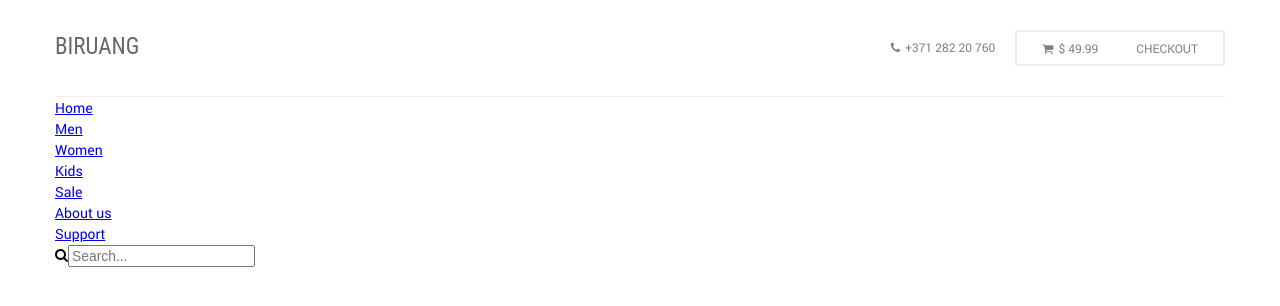
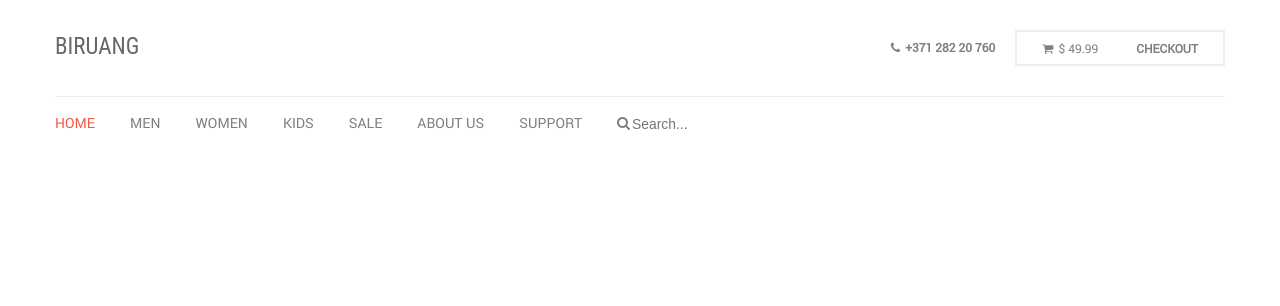
Before and after one commit to AndriiSavchuk/online-store, a website: page app/index.html in a window 1280 px wide. Drawn offline with Linux system fonts and the light colour scheme.

Commit message:
Added header

```diff
--- a/app/index.html
+++ b/app/index.html
@@ -44,9 +44,9 @@
 					</div>
 				</div>
 
-				<div class="header-bottom">
+				<div class="header-bottom clearfix">
                 <nav>
-                    <ul>
+                    <ul class="menu">
                         <li><a href="#"><span>Home</span></a></li>
                         <li><a href="#">Men</a></li>
                         <li><a href="#">Women</a></li>
--- a/app/sass/style.sass
+++ b/app/sass/style.sass
@@ -71,6 +71,7 @@ body textarea:required:valid
 		.header-phone
 			float: left
 			padding-top: 8px
+			font-weight: bold
 
 
 		.header-basket
@@ -84,9 +85,46 @@ body textarea:required:valid
 				text-transform: uppercase
 				color: $text-color
 				padding-left: 35px
+				font-weight: bold
 
 
 .header-bottom
+	padding: 15px 0
+
+	.menu
+			float: left
+
+	li
+		display: inline-block
+		float: left
+		margin-left: 35px
+
+		&:first-child
+			margin-left: 0
+
+		span
+			color: $accent-color
+
+		a
+			text-transform: uppercase
+			text-decoration: none
+			color: $text-color
+			font-size: 14px
+
+
+	.search-form
+			float: left
+			margin-left: 35px
+			color: $text-color
+
+			input[type="search"]
+				border: none
+				color: $text-color
+
+
+
+
+
 
 
 
```
Also changed, not shown: app/css/style.css.
